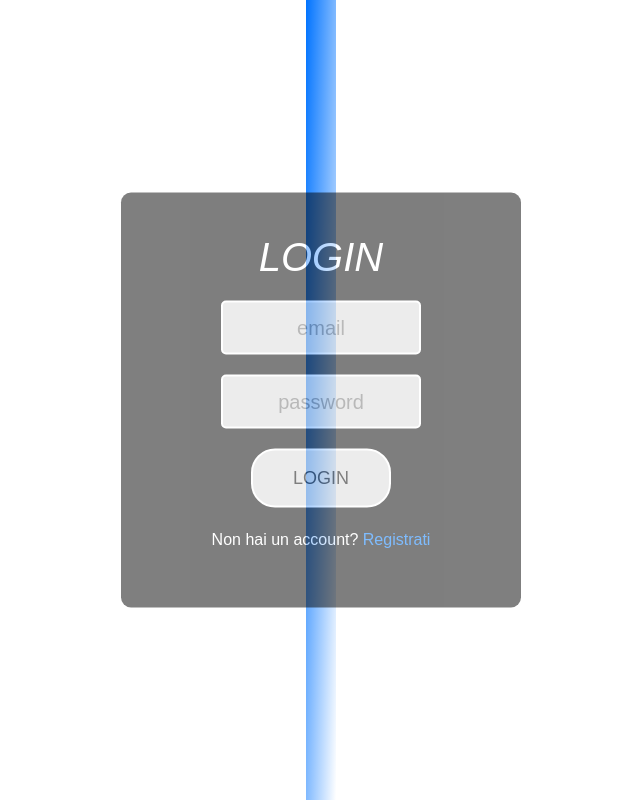
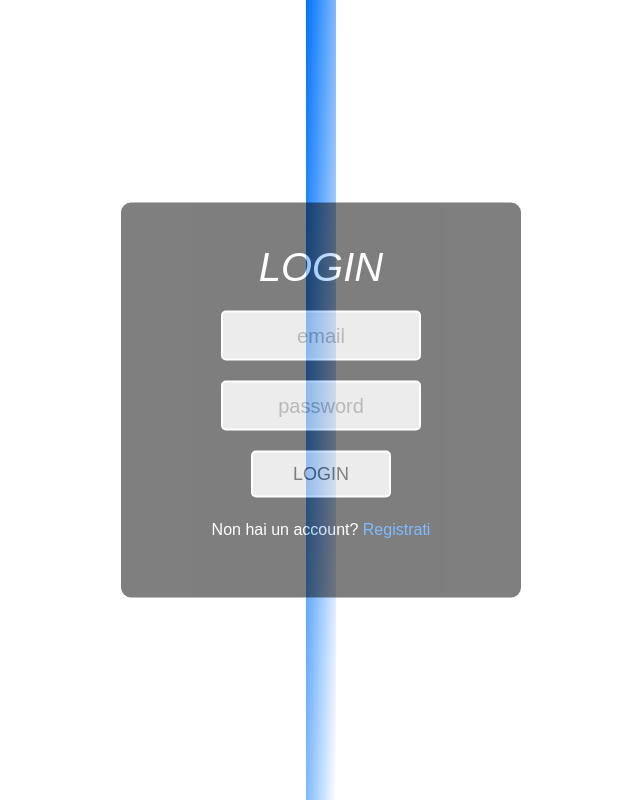
Before and after one commit to alessandroCassani/CareGivers, a Vue app in the folder vue_auth/: page /login in a window 1280 px wide. Shown: the whole page, without its empty margins (319-959 px from the left). Built offline with nearby package versions, Linux system fonts and the light colour scheme.

Commit message:
correzione UI sifnup e login

```diff
--- a/vue_auth/src/components/Log_in.vue
+++ b/vue_auth/src/components/Log_in.vue
@@ -28,7 +28,7 @@ import axios from 'axios';
       }
     },
     methods:{
-      async login(){
+      async  login(){
 
       let loggedUser = {
          email: this.email,
@@ -94,7 +94,7 @@ import axios from 'axios';
     text-align: center;
     font-size: 20px;
     border: 2px solid white;
-    padding: 10px 10px;
+    padding: 8px 10px;
     width: 200px;
     outline: none;
     color: black;
@@ -114,10 +114,10 @@ import axios from 'axios';
     text-align: center;
     border: 2px solid white;
     font-size: 18px;
-    padding: 14px 40px;
+    padding: 8px 40px;
     outline: none;
     color: black;
-    border-radius: 24px;
+    border-radius: 5px;
     transition: o.25s;
     cursor: pointer;
   }
--- a/vue_auth/src/components/Side_bar.vue
+++ b/vue_auth/src/components/Side_bar.vue
@@ -56,7 +56,7 @@ export default {
 <style>
 :root {
     --sidebar-bc-color: #3D2022;
-    --sidebar-item-hover: #38a169;
+    --sidebar-item-hover: #c79598;
     --sidebar-item-active: #276749;
 }
 </style>
--- a/vue_auth/src/components/Sign_up.vue
+++ b/vue_auth/src/components/Sign_up.vue
@@ -34,8 +34,8 @@
        <div class="form group">
            <label>ruolo:</label>
           <input type="text" v-model="ruolo" class="form-control" placeholder="ruolo" autocomplete="on">
+          <br>
        </div>
-
 
 
        <input type="submit" name="" value="REGISTER">
@@ -151,7 +151,7 @@
    text-align: center;
    border: 2px solid white;
    font-size: 18px;
-   padding: 14px 40px;
+   padding: 8px 40px;
    outline: none;
    color: black;
    border-radius: 20px;
```
